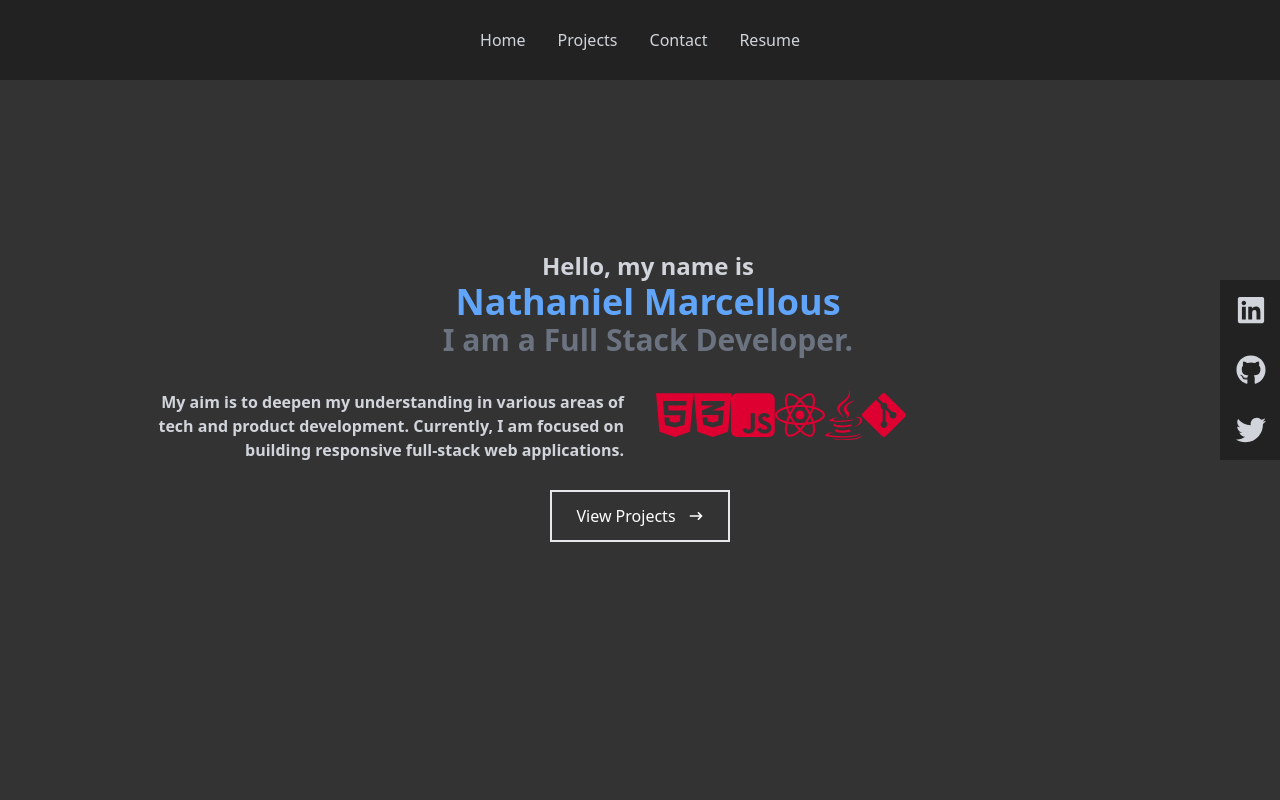
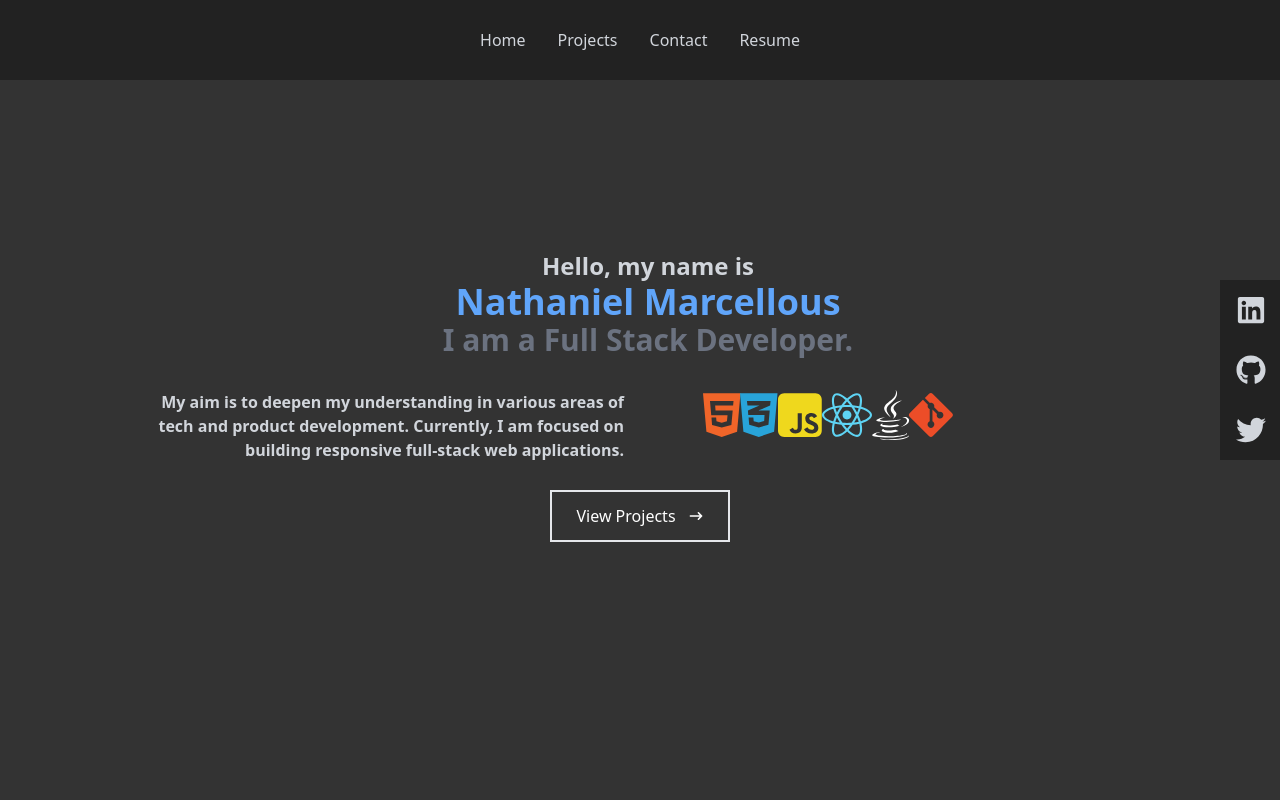
Before and after one commit to TabuHana/portfolio, a React (Create React App) app: page / in a window 1280 px wide. Shown: the top 800 px of the page. Built offline with nearby package versions, Linux system fonts and the light colour scheme.

Commit message:
img formatting

```diff
--- a/src/components/Home.jsx
+++ b/src/components/Home.jsx
@@ -31,14 +31,14 @@ const Home = () => {
             </p>
           </div>
           <div>
-            <p>
-              <FontAwesomeIcon icon={faHtml5} color="#DD0031" fontSize={50} />
-              <FontAwesomeIcon icon={faCss3Alt} color="#DD0031" fontSize={50} />
-              <FontAwesomeIcon icon={faJsSquare} color="#DD0031" fontSize={50} />
-              <FontAwesomeIcon icon={faReact} color="#DD0031" fontSize={50} />
-              <FontAwesomeIcon icon={faJava} color="#DD0031" fontSize={50} />
-              <FontAwesomeIcon icon={faGitAlt} color="#DD0031" fontSize={50} />
-            </p>
+            <div className='pl-[20%]  md:pl-[10%]'>
+              <FontAwesomeIcon icon={faHtml5} color="#F06529" fontSize={50} />
+              <FontAwesomeIcon icon={faCss3Alt} color="#28A4D9" fontSize={50} />
+              <FontAwesomeIcon icon={faJsSquare} color="#EFD81D" fontSize={50} />
+              <FontAwesomeIcon icon={faReact} color="#5ED4F4" fontSize={50} />
+              <FontAwesomeIcon icon={faJava} color="#FFFFFF" fontSize={50} />
+              <FontAwesomeIcon icon={faGitAlt} color="#EC4D28" fontSize={50} />
+            </div>
           </div>
         </div>
         <div className='pt-5'>
```
